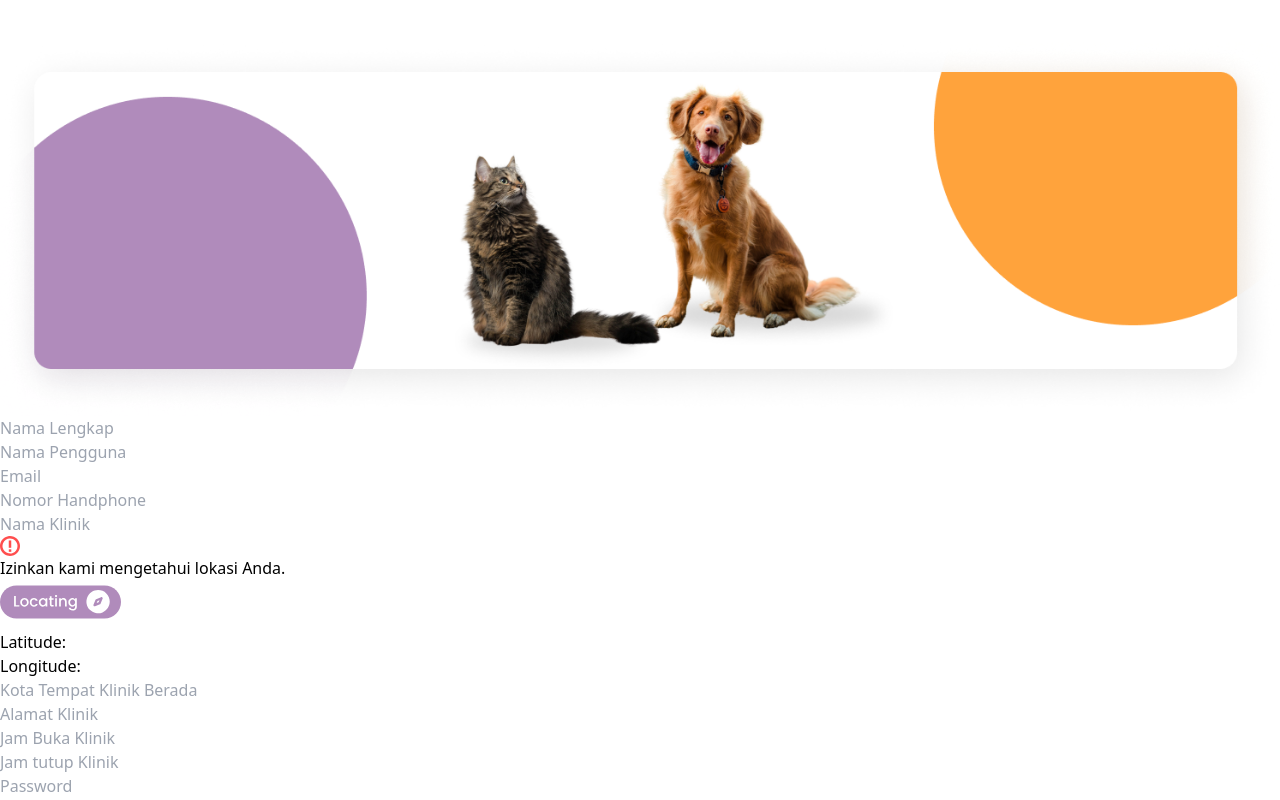
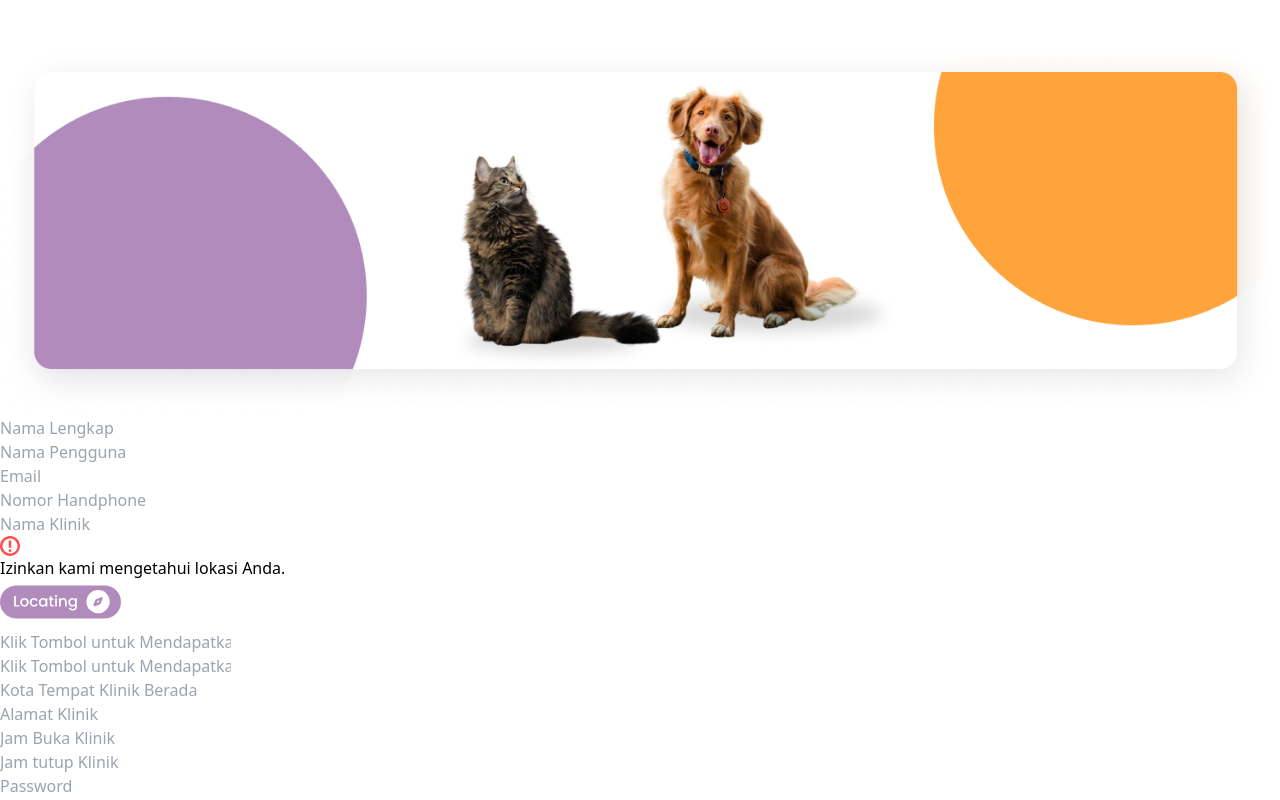
Before and after one commit to RHadyan/VetlinkFrontend, a Vue app: page /register in a window 1280 px wide. Shown: the top 800 px of the page. Built offline with nearby package versions, Linux system fonts and the light colour scheme.

Commit message:
register

```diff
--- a/src/components/RegisterComponent.vue
+++ b/src/components/RegisterComponent.vue
@@ -112,7 +112,7 @@
               </p>
             </div>
 
-            <button onclick="getPreciseLocation()">
+            <button @click="getPreciseLocation">
               <svg
                 xmlns="http://www.w3.org/2000/svg"
                 width="121"
@@ -139,10 +139,28 @@
               </svg>
             </button>
 
-            <div class="text-white">
-              <p>Latitude:</p>
-              <p>Longitude:</p>
-            </div>
+            <!-- <div class="text-white">
+              <p>Latitude: {{ latitude }}</p>
+              <p>Longitude: {{ longitude }}</p>
+            </div> -->
+          </div>
+          <div>
+            <input
+              type="text"
+              v-model="latitude"
+              required
+              class="w-full px-3 py-2 mt-1 border border-gray-300 rounded-md focus:outline-none focus:ring focus:ring-blue-200"
+              placeholder="Klik Tombol untuk Mendapatkan Latitude"
+            />
+          </div>
+          <div>
+            <input
+              type="text"
+              v-model="longitude"
+              required
+              class="w-full px-3 py-2 mt-1 border border-gray-300 rounded-md focus:outline-none focus:ring focus:ring-blue-200"
+              placeholder="Klik Tombol untuk Mendapatkan Longitude"
+            />
           </div>
 
           <div>
@@ -285,11 +303,12 @@
 </template>
 
 <script>
+import { ref } from "vue";
 import { useRegister } from "@/composable/register";
 
 export default {
   setup() {
-    // Menggunakan composable register
+    // Use the composable `useRegister`
     const {
       name,
       username,
@@ -303,9 +322,28 @@ export default {
       open_time,
       close_time,
       password,
+      clinic_image,
+      document_file,
       error,
       register,
     } = useRegister();
+
+    // Define the method to get the precise location and set the latitude and longitude
+    const getPreciseLocation = () => {
+      if (navigator.geolocation) {
+        navigator.geolocation.getCurrentPosition(
+          (position) => {
+            latitude.value = position.coords.latitude;
+            longitude.value = position.coords.longitude;
+          },
+          (error) => {
+            console.error("Error occurred while getting location:", error);
+          }
+        );
+      } else {
+        console.error("Geolocation is not supported by this browser.");
+      }
+    };
 
     return {
       name,
@@ -320,8 +358,11 @@ export default {
       open_time,
       close_time,
       password,
+      clinic_image,
+      document_file,
       error,
       register,
+      getPreciseLocation, // Return the method so it can be used in the template
     };
   },
 };
--- a/src/composable/register.js
+++ b/src/composable/register.js
@@ -17,28 +17,46 @@ export function useRegister() {
   const close_time = ref("");
   const password = ref("");
   const role = ref("veteriner");
+  const clinic_image = ref(null); // Add clinic image field
+  const document_file = ref(null); // Add document file field
   const error = ref(null);
 
   // Fungsi register
   const register = async () => {
     error.value = null; // Menghapus error sebelumnya jika ada
     try {
+      // Membuat objek form data untuk mengirim file
+      const formData = new FormData();
+      formData.append("role", role.value);
+      formData.append("name", name.value);
+      formData.append("username", username.value);
+      formData.append("email", email.value);
+      formData.append("phone", phone.value);
+      formData.append("clinic_name", clinic_name.value);
+      formData.append("latitude", latitude.value);
+      formData.append("longitude", longitude.value);
+      formData.append("city", city.value);
+      formData.append("address", address.value);
+      formData.append("open_time", open_time.value);
+      formData.append("close_time", close_time.value);
+      formData.append("password", password.value);
+      if (clinic_image.value) {
+        formData.append("clinic_image", clinic_image.value);
+      }
+      if (document_file.value) {
+        formData.append("document_file", document_file.value);
+      }
+
       // Mengirimkan data registrasi ke API menggunakan POST request
-      const response = await axios.post("http://localhost:8000/api/register", {
-        role: role.value,
-        name: name.value,
-        username: username.value,
-        email: email.value,
-        phone: phone.value,
-        clinic_name: clinic_name.value,
-        latitude: latitude.value,
-        longitude: longitude.value,
-        city: city.value,
-        address: address.value,
-        open_time: open_time.value,
-        close_time: close_time.value,
-        password: password.value,
-      });
+      const response = await axios.post(
+        "http://localhost:8000/api/register",
+        formData,
+        {
+          headers: {
+            "Content-Type": "multipart/form-data",
+          },
+        }
+      );
 
       // Jika berhasil, arahkan ke halaman login atau dashboard
       if (response.status === 201) {
@@ -67,6 +85,8 @@ export function useRegister() {
     open_time,
     close_time,
     password,
+    clinic_image,
+    document_file,
     error,
     register,
   };
```
